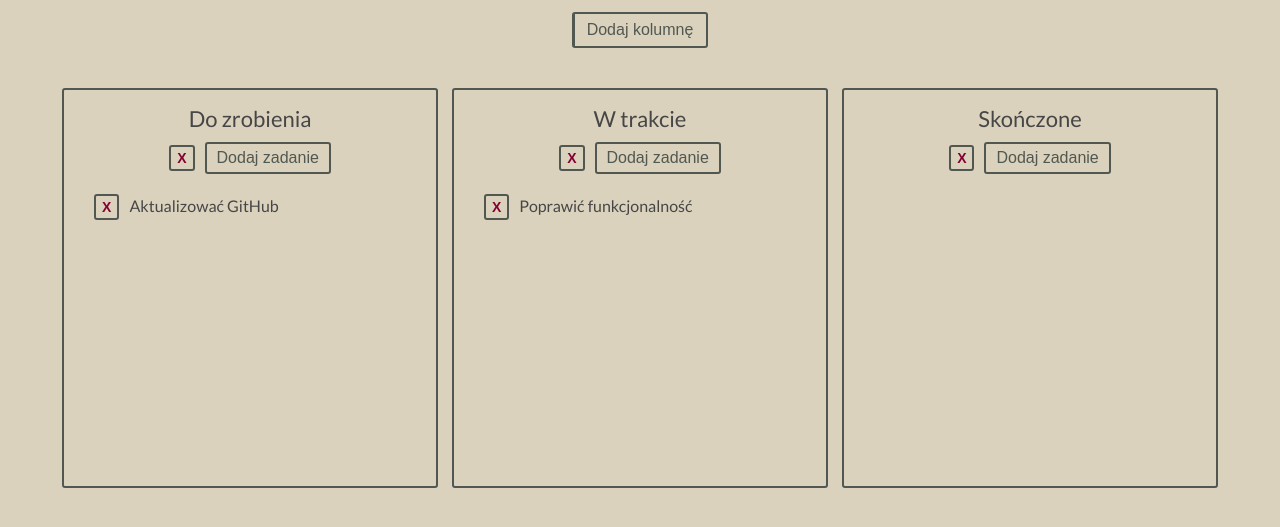
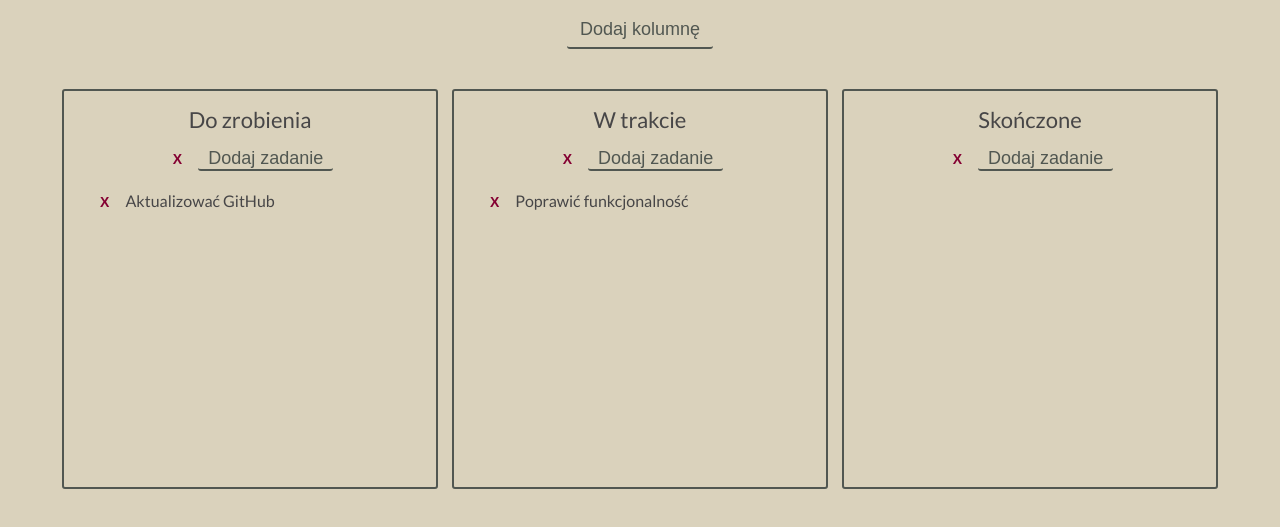
Before and after one commit to bartassmo/table-kanban, a plain HTML site: page index.html in a window 1280 px wide. Shown: the part 67-594 px from the top of the page. Drawn offline with nearby package versions, Linux system fonts and the light colour scheme.

Commit message:
style css, deleted border in btn

```diff
--- a/css/style.css
+++ b/css/style.css
@@ -39,10 +39,12 @@ body {
 
     padding: 5px 10px;
     background-color: transparent;
-    border: 2px solid #515751;
+    border: 0;
+    border-bottom: 2px solid #515751;
     border-radius: 3px;
+    padding-bottom: 0;
     color: #515751;
-    font-size: 16px;
+    font-size: 18px;
     font-weight: 400;
     transition: 0.2s all ease-in;
 
@@ -58,6 +60,7 @@ body {
 .btn-delete {
 
     display: inline-block;
+    border: 0;
     margin-right: 10px;
     padding: 3px 6px;
     color: #840032;
```
